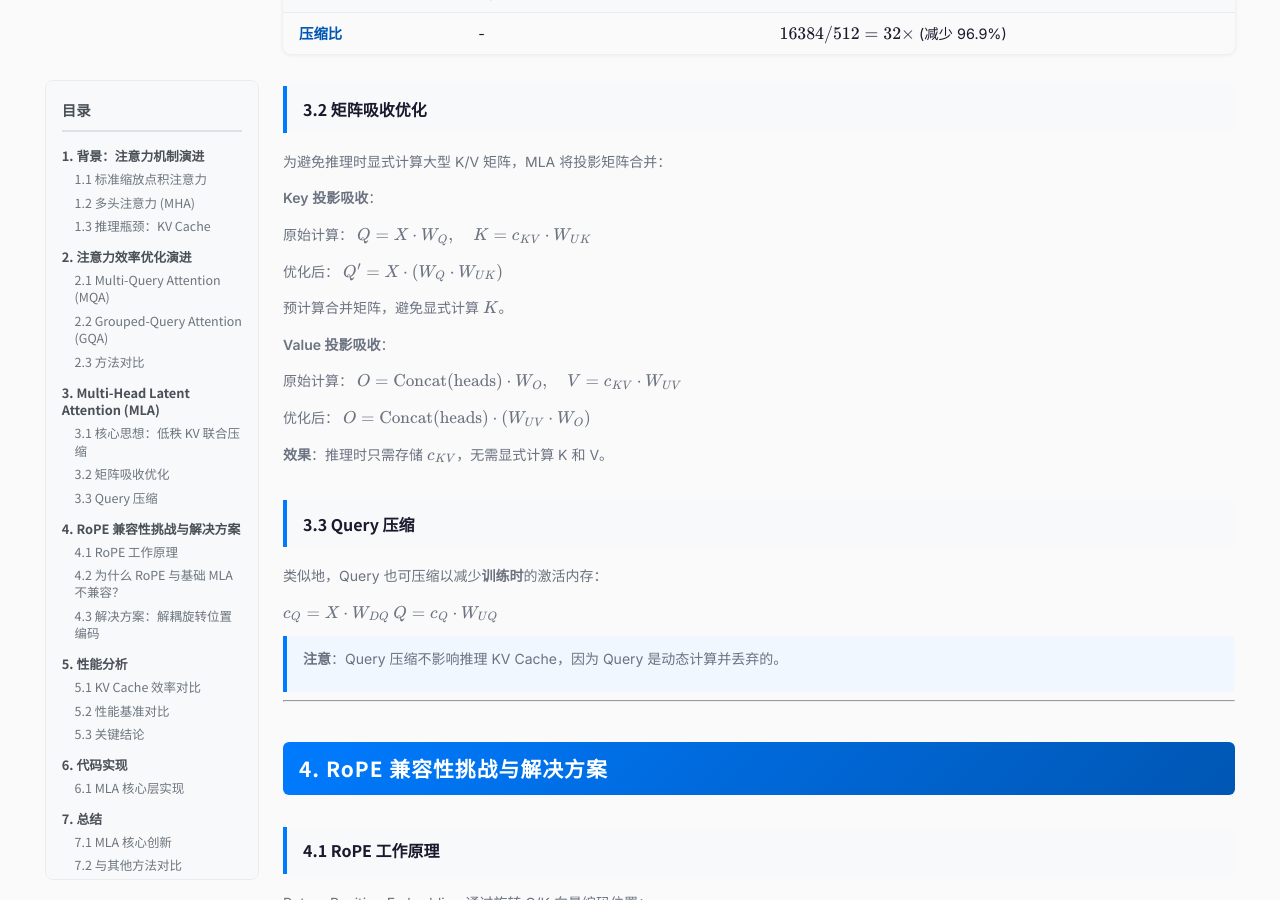
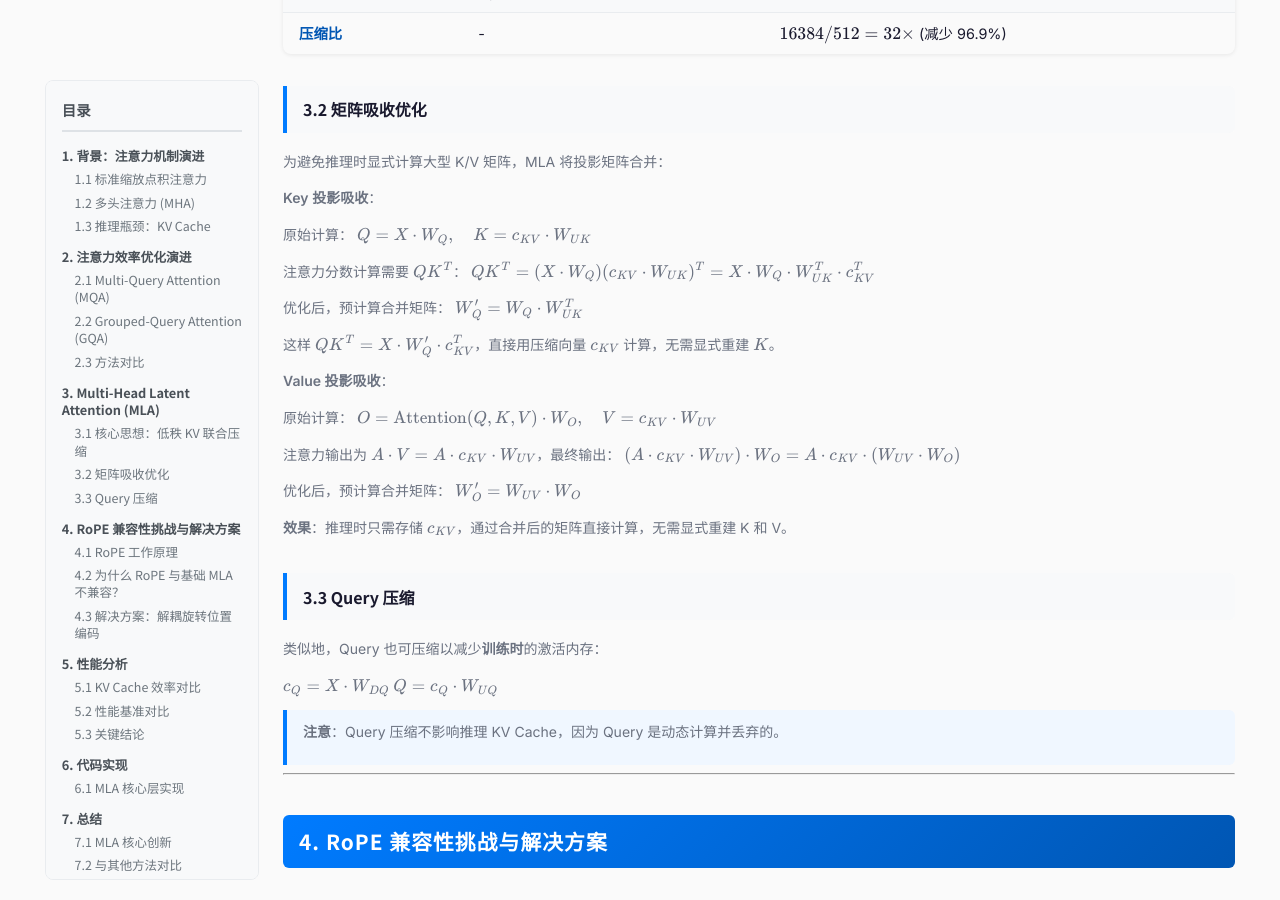
Before and after one commit to chengenbao/chengenbao.github.io, a Jekyll site: the page built from notes/mla-deepseek.md, in a window 1280 px wide and 900 px high, scrolled down 4076 px. Built offline with Jekyll 4.4.1, drawn with Linux system fonts in a browser that asks for light colours; nearby versions of some CDN libraries.

Commit message:
Fix matrix absorption formula: W_Q' = W_Q · W_UK^T (not W_Q · W_UK)

```diff
--- a/notes/mla-deepseek.md
+++ b/notes/mla-deepseek.md
@@ -179,20 +179,26 @@ $$K = c_{KV} \cdot W_{UK}, \quad V = c_{KV} \cdot W_{UV}$$
 原始计算：
 $$Q = X \cdot W_Q, \quad K = c_{KV} \cdot W_{UK}$$
 
-优化后：
-$$Q' = X \cdot (W_Q \cdot W_{UK})$$
+注意力分数计算需要 $QK^T$：
+$$QK^T = (X \cdot W_Q)(c_{KV} \cdot W_{UK})^T = X \cdot W_Q \cdot W_{UK}^T \cdot c_{KV}^T$$
 
-预计算合并矩阵，避免显式计算 $K$。
+优化后，预计算合并矩阵：
+$$W_Q' = W_Q \cdot W_{UK}^T$$
+
+这样 $QK^T = X \cdot W_Q' \cdot c_{KV}^T$，直接用压缩向量 $c_{KV}$ 计算，无需显式重建 $K$。
 
 **Value 投影吸收**：
 
 原始计算：
-$$O = \text{Concat}(\text{heads}) \cdot W_O, \quad V = c_{KV} \cdot W_{UV}$$
+$$O = \text{Attention}(Q, K, V) \cdot W_O, \quad V = c_{KV} \cdot W_{UV}$$
 
-优化后：
-$$O = \text{Concat}(\text{heads}) \cdot (W_{UV} \cdot W_O)$$
+注意力输出为 $A \cdot V = A \cdot c_{KV} \cdot W_{UV}$，最终输出：
+$$(A \cdot c_{KV} \cdot W_{UV}) \cdot W_O = A \cdot c_{KV} \cdot (W_{UV} \cdot W_O)$$
 
-**效果**：推理时只需存储 $c_{KV}$，无需显式计算 K 和 V。
+优化后，预计算合并矩阵：
+$$W_O' = W_{UV} \cdot W_O$$
+
+**效果**：推理时只需存储 $c_{KV}$，通过合并后的矩阵直接计算，无需显式重建 K 和 V。
 
 ### 3.3 Query 压缩
 
```
